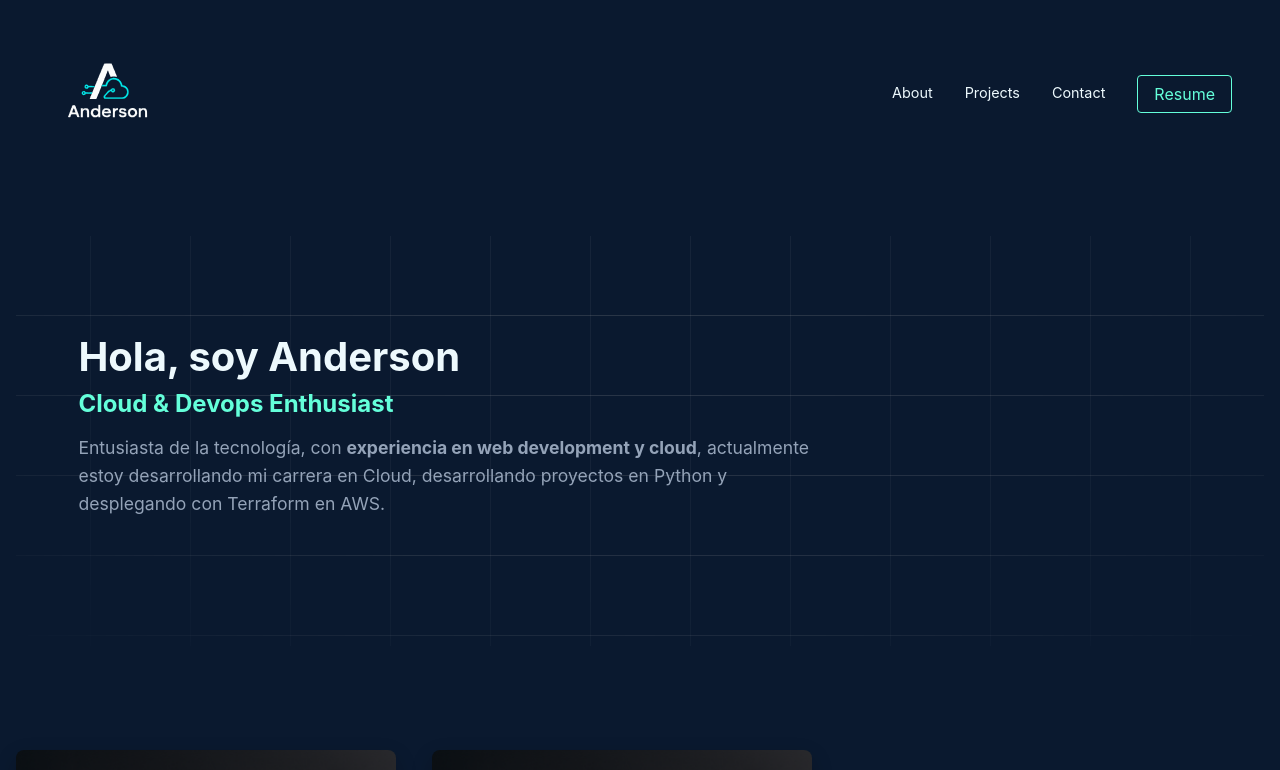
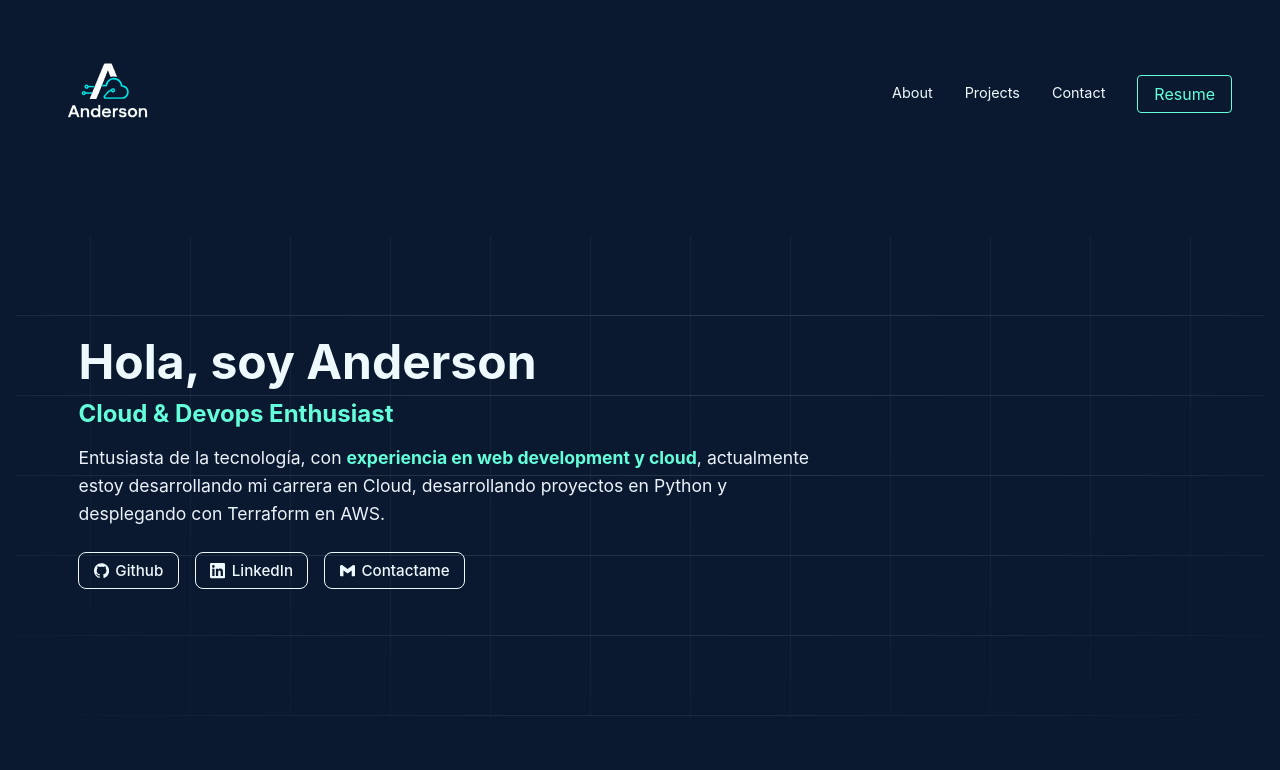
Before and after one commit to ander-Sgr/portfolio-v2, a React (Vite) app: page / in a window 1280 px wide. Shown: the top 770 px of the page. Built offline with nearby package versions, Linux system fonts and the light colour scheme.

Commit message:
modify hero, adding contact icons

```diff
--- a/src/components/ui/hero/Hero.jsx
+++ b/src/components/ui/hero/Hero.jsx
@@ -1,5 +1,6 @@
 import React from "react";
 import styles from './Hero.module.css';
+import { SiGithub, SiLinkedin, SiGmail } from 'react-icons/si'
 
 const Hero = () => {
     return (
@@ -14,6 +15,17 @@ const Hero = () => {
                     estoy desarrollando mi carrera en Cloud, desarrollando proyectos en Python y desplegando
                     con Terraform en AWS.
                 </p>
+                <div className={styles.contactLinks}>
+                    <a href="https://github.com/ander-Sgr" className={styles.contactButton + ' ' + styles.github} target="_blank" rel="noreferrer">
+                        <SiGithub /> Github
+                    </a>
+                    <a href="https://www.linkedin.com/in/anderson-estrella-barreto/" className={styles.contactButton + ' ' + styles.linkedin} target="_blank" rel="noreferrer">
+                        <SiLinkedin /> LinkedIn
+                    </a>
+                    <a href="mailto:andersonbarreto2001@gmail.com" className={styles.contactButton + ' ' + styles.gmail}>
+                        <SiGmail /> Contactame
+                    </a>
+                </div>
             </div>
         </section>
     )
--- a/src/components/ui/hero/Hero.module.css
+++ b/src/components/ui/hero/Hero.module.css
@@ -12,6 +12,17 @@
     }
 }
 
+@keyframes fadeUp {
+    from {
+        opacity: 0;
+        transform: translateY(20px);
+    }
+
+    to {
+        opacity: 1;
+        transform: translateY(0);
+    }
+}
 
 .hero {
     position: relative;
@@ -55,9 +66,30 @@
     max-width: 750px;
 }
 
+.heroContent>* {
+    opacity: 0;
+    animation: fadeUp 0.6s ease forwards;
+}
+
+.heroContent h1 {
+    animation-delay: 0.2s;
+}
+
+.heroContent h2 {
+    animation-delay: 0.4s;
+}
+
+.heroContent p {
+    animation-delay: 0.6s;
+}
+
+.heroContent .contactLinks {
+    animation-delay: 0.8s;
+}
+
 .hero h1 {
     color: var(--light-text, #e2e8f0);
-    font-size: 2.5rem;
+    font-size: 3rem;
     margin-bottom: 0.5rem;
 }
 
@@ -71,5 +103,51 @@
 .hero p {
     font-size: 1.1rem;
     line-height: 1.6;
-    color: var(--medium-text, #94a3b8);
+    color: var(--medium-text, #ecf2fa);
 }
+
+.hero strong {
+    color: var(--accent-color, #5eead4);
+}
+
+.contactLinks {
+    display: flex;
+    gap: 1rem;
+    margin-top: 1.5rem;
+    flex-wrap: wrap;
+}
+
+.contactButton {
+    display: inline-flex;
+    align-items: center;
+    gap: 0.4rem;
+    padding: 0.5rem 0.9rem;
+    border-radius: 8px;
+    background-color: transparent;
+    color: var(--light-text, #e2e8f0);
+    border: 1px solid var(--light-text, #e2e8f0);
+    text-decoration: none;
+    font-weight: 500;
+    transition: all 0.3s ease;
+    font-size: 0.95rem;
+}
+
+.contactButton:hover {
+    transform: translateY(-2px);
+}
+
+/* Colores específicos en hover */
+.github:hover {
+    background-color: #ffffff;
+    color: #333333;
+}
+
+.linkedin:hover {
+    background-color: #0077B5;
+    color: white;
+}
+
+.gmail:hover {
+    background-color: #D14836;
+    color: white;
+}
```
